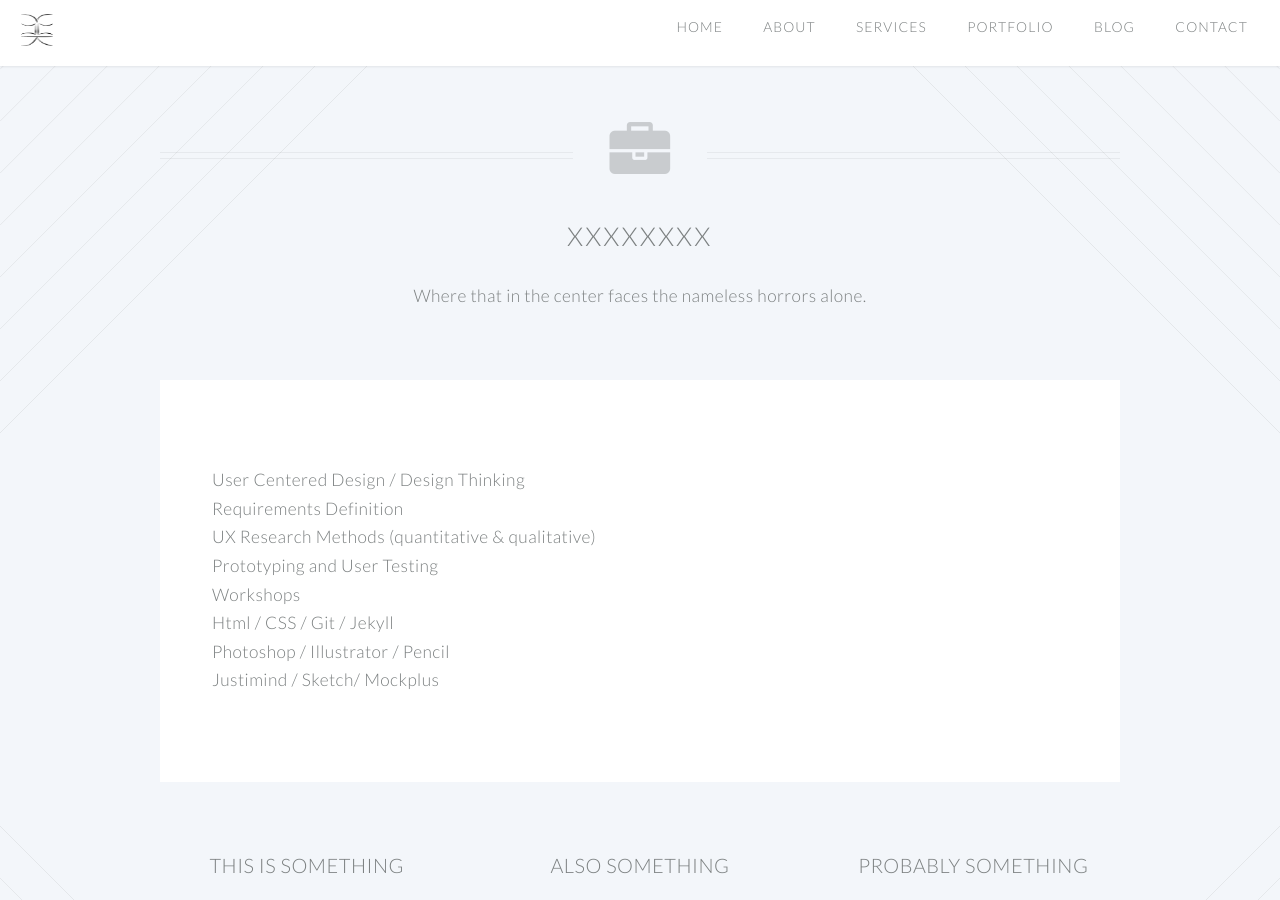
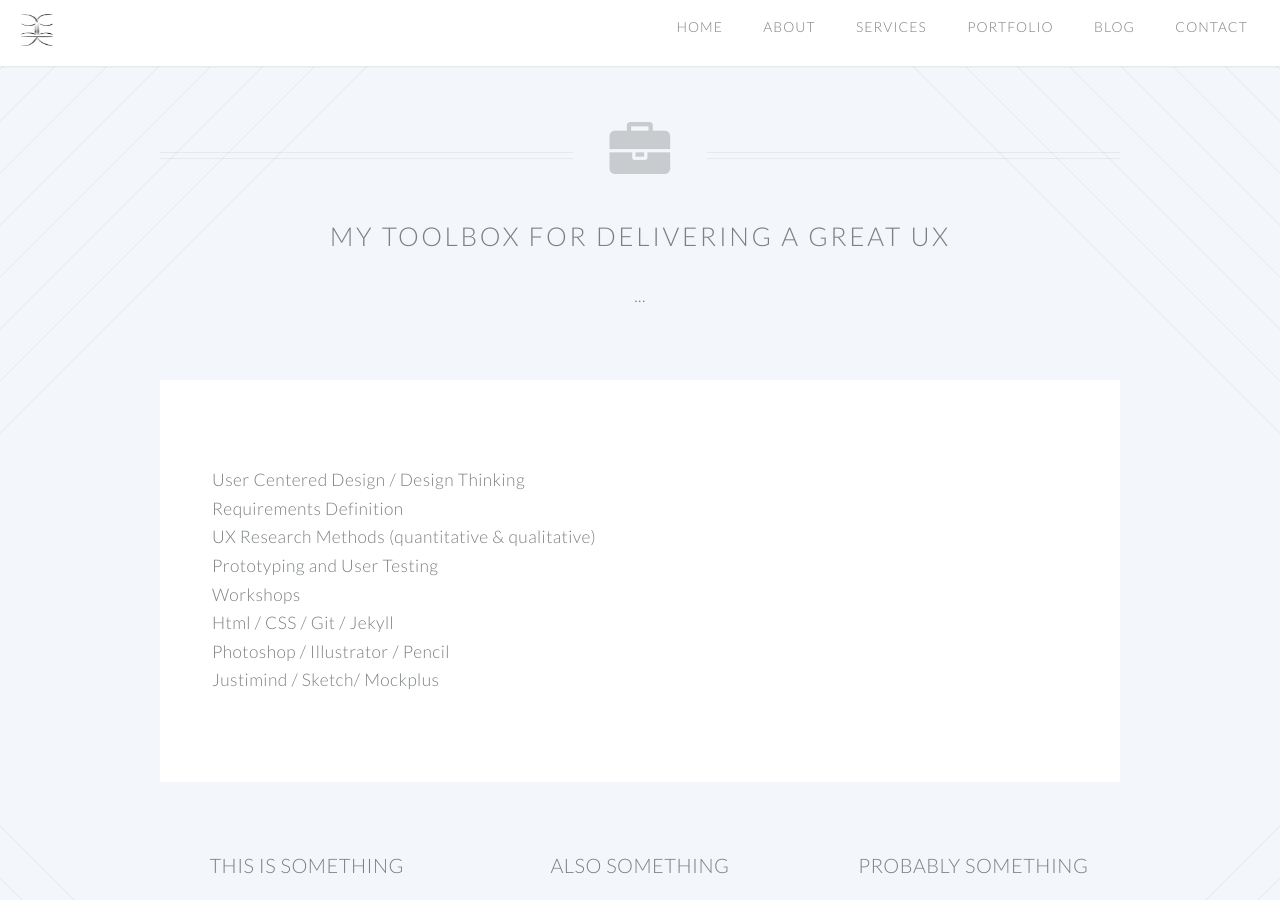
Before and after one commit to claucvk/claucvk.github.io, a Jekyll site: the page built from services/index.html, in a window 1280 px wide and 900 px high. Built offline with Jekyll 4.4.1, drawn with Linux system fonts in a browser that asks for light colours.

Commit message:
Paginas de los servicios actualizada con mas mejoras

```diff
--- a/services/index.html
+++ b/services/index.html
@@ -15,8 +15,8 @@ permalink: /services/
 
 				<header class="special container">
 					<span class="icon fa-briefcase"></span>
-					<h2>XXXXXXXX</strong></h2>
-					<p>Where that in the center faces the nameless horrors alone.</p>
+					<h2>My toolbox for delivering a great UX</strong></h2>
+					<p>...</p>
 				</header>
 
 				<!-- One -->
```
